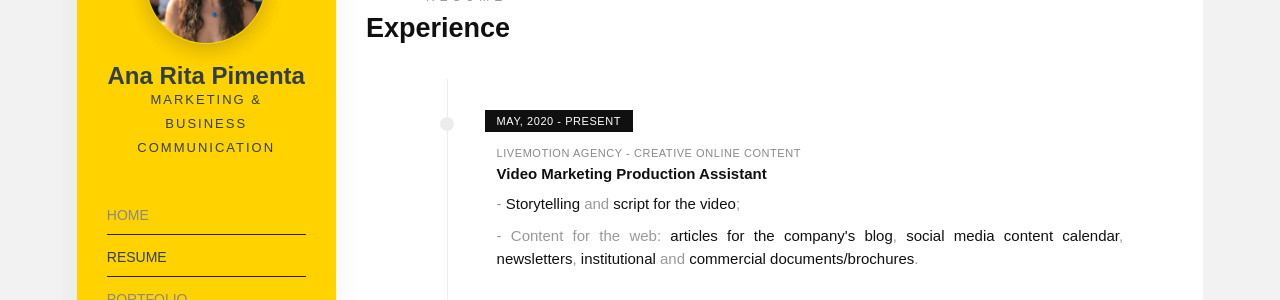
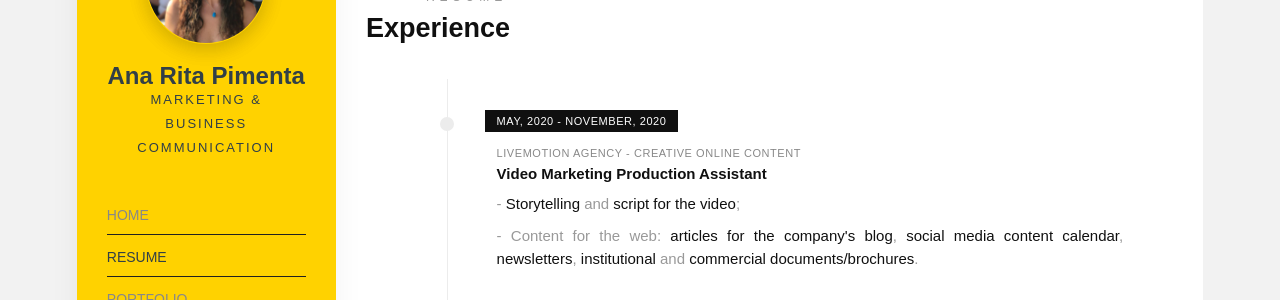
Before and after one commit to anaritapimenta/anaritapimenta.github.io, a Jekyll site: the page built from resume.html, in a window 1280 px wide and 900 px high. Shown: the part 151-451 px from the top of the window. Built offline with Jekyll 4.4.1, drawn with Linux system fonts in a browser that asks for light colours; some web fonts are replaced.

Commit message:
Update resume.html

```diff
--- a/resume.html
+++ b/resume.html
@@ -18,7 +18,7 @@ layout: default
         <ul class="timeline">
           <li>
             <div class="timeline-content">
-              <span class="timeline-date">May, 2020 - Present</span>
+              <span class="timeline-date">May, 2020 - November, 2020</span>
               <h5>Livemotion Agency - Creative Online Content</h5>
               <h4>Video Marketing Production Assistant</h4>
               <p>
```
